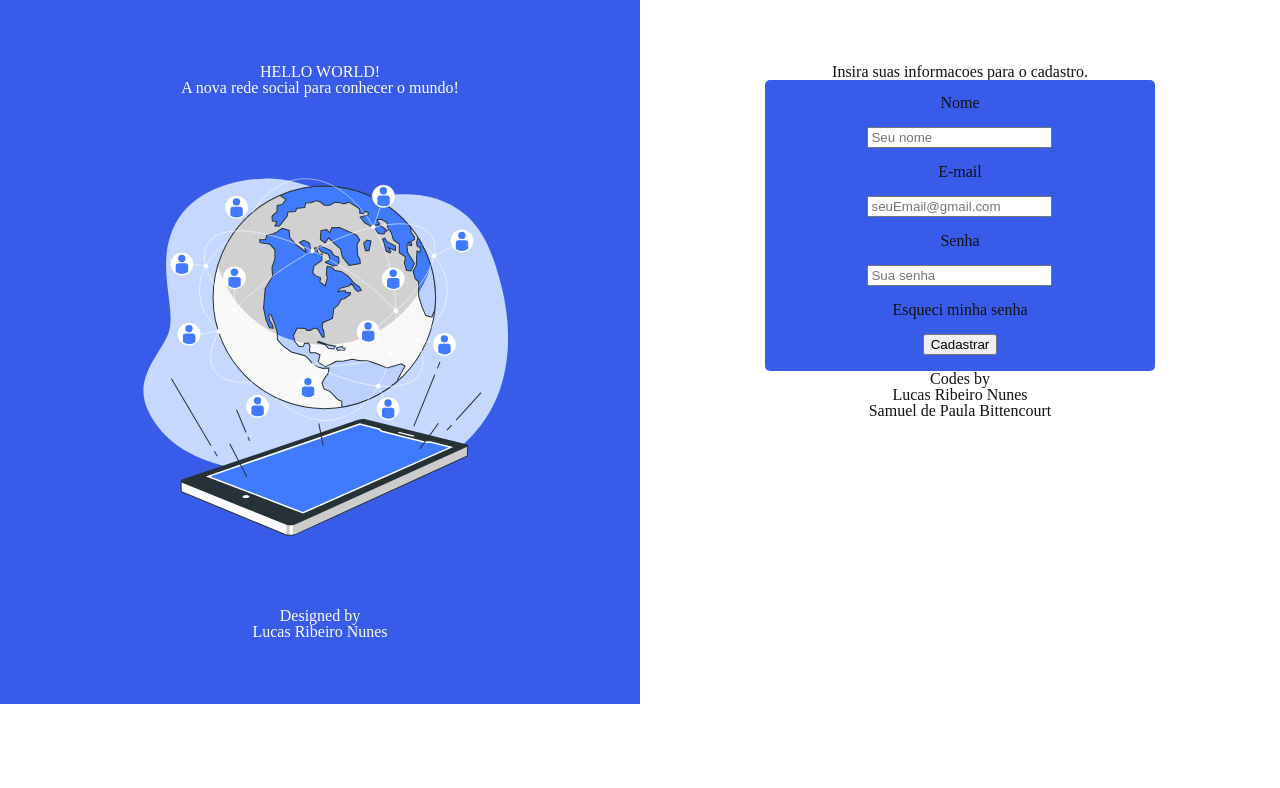
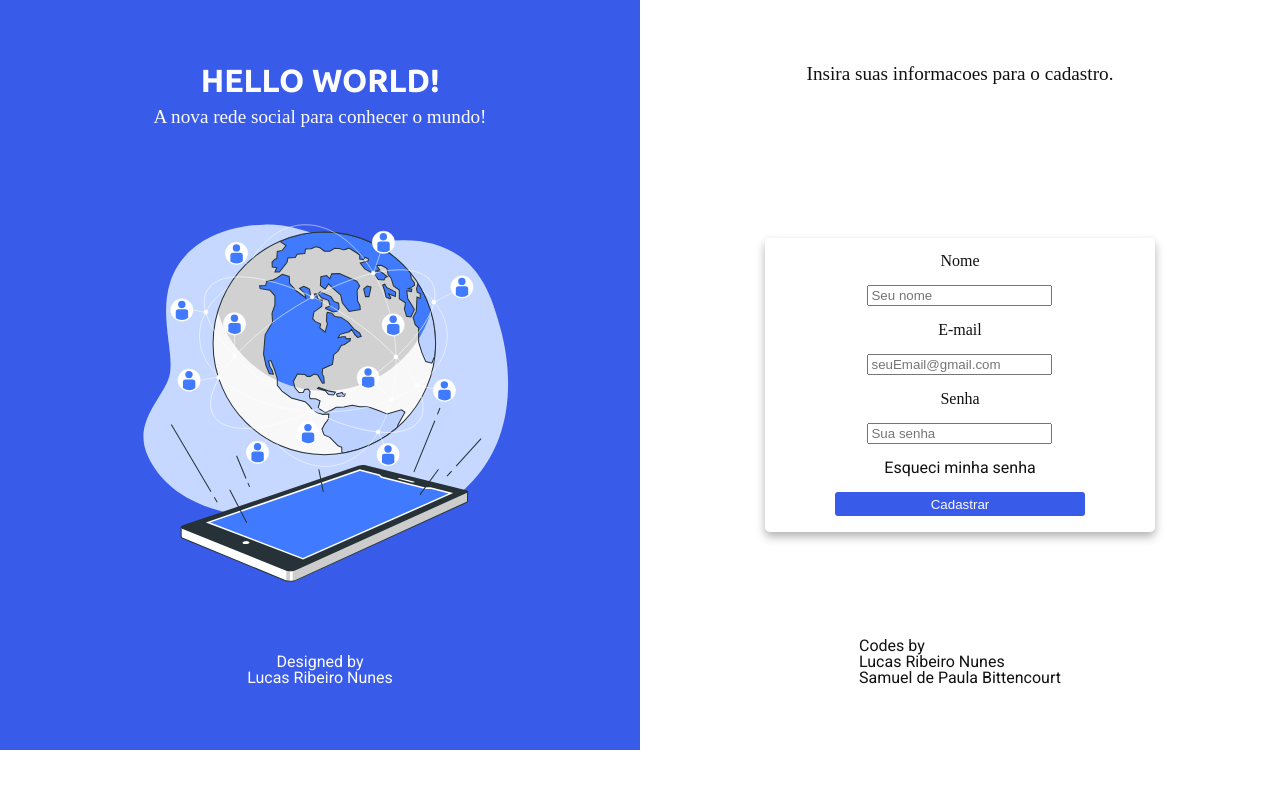
Before and after one commit to lukkazrx/form-validation, a plain HTML site: page index.html in a window 1280 px wide. Drawn offline with Linux system fonts and the light colour scheme.

Commit message:
Atualizacao do posicionamento

```diff
--- a/index.html
+++ b/index.html
@@ -21,8 +21,7 @@
     </section>
 
     <section class="white-section">
-      <h2>Insira suas informacoes para o cadastro.</h2>
-
+        <h2>Insira suas informacoes para o cadastro.</h2>
       <form action="">
         <label for="nome">Nome</label> <br>
         <input type="text" name="nome" id="nome" placeholder="Seu nome" required>
@@ -36,12 +35,14 @@
         <p>Esqueci minha senha</p>
         <br>
 
-        <button>Cadastrar</button>
+        <button id="btn">Cadastrar</button>
       </form>
 
-      <p>Codes by</p>
-      <p>Lucas Ribeiro Nunes</p>
-      <p>Samuel de Paula Bittencourt</p>
+      <div>
+        <p>Codes by</p>
+        <p>Lucas Ribeiro Nunes</p>
+        <p>Samuel de Paula Bittencourt</p>
+      </div>
 
     </section>
   </main>
--- a/style.css
+++ b/style.css
@@ -1,7 +1,25 @@
+@import url('https://fonts.googleapis.com/css2?family=Roboto:wght@400;700&family=Ubuntu:ital,wght@0,300;0,400;0,500;0,700;1,300;1,400;1,500;1,700&display=swap');
+
 :root {
   --var-blue: #395BEA;
   --var-white:#FCFCFC;
   --var-black: #111111;
+}
+
+h1 {
+  font-size: 2rem;
+  margin-bottom: 0.7rem;
+  font-weight: 700;
+  font-family: 'ubuntu';
+}
+
+h2 {
+  font-size: 1.2rem;
+  margin-bottom: 1rem;
+}
+
+p {
+  font-family: 'Roboto';
 }
 
 .blue-section, .white-section {
@@ -19,16 +37,28 @@
 
 .white-section {
   color: var(--var-black);
+  min-height: 500px;
+  justify-content: space-between;
 }
 
 form {
   width: 70%;
   padding: 3%;
-  background-color: #395BEA;
+  margin-top: 2rem;
   display: flex;
   flex-direction: column;
   align-items: center;
   border-radius: 5px;
+  box-shadow: 0 0.3rem 0.6rem rgba(0, 0, 0, 0.3);
+}
+
+#btn {
+  color: var(--var-white);
+  background-color: var(--var-blue);
+  border-radius: 3px;
+  border: unset;
+  width: 70%;
+  height: 1.5rem;
 }
 
 @media (min-width: 576px) {
```
